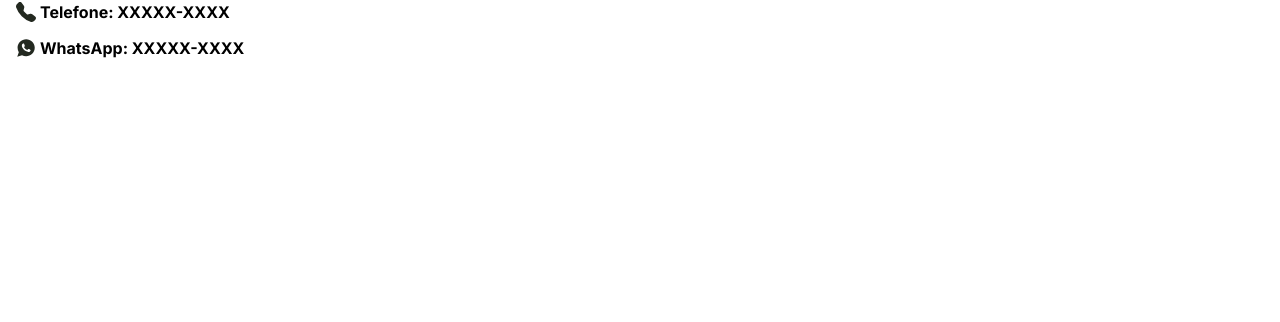
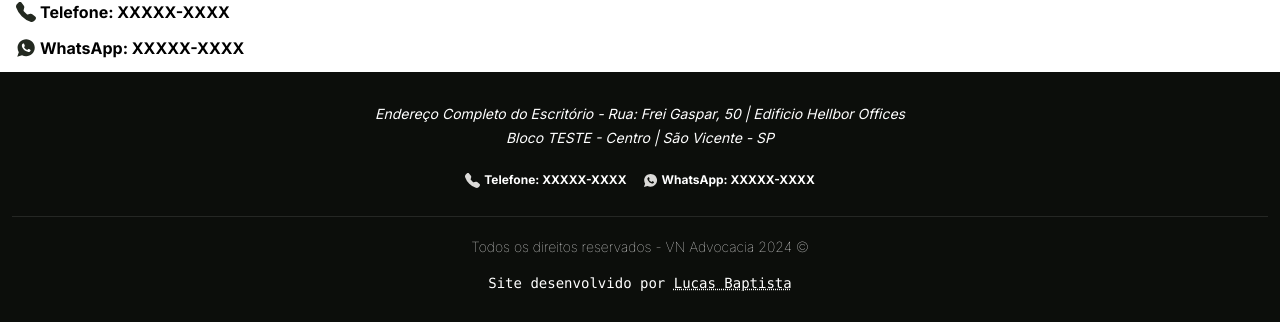
Before and after one commit to luscabap/VN-Advocacia, a React (Vite) app: page / in a window 1280 px wide. Shown: the part 2076-2398 px from the top of the page. Before the commit the page ends 2136 px from the top, so only its background shows below. Built offline with nearby package versions, Linux system fonts and the light colour scheme.

Commit message:
feat: new component Footer and SmallNumberContact

```diff
--- a/src/App.tsx
+++ b/src/App.tsx
@@ -1,4 +1,5 @@
 import { AboutUs } from "./Components/About";
+import { Footer } from "./Components/Footer";
 import { FormContact } from "./Components/FormContact";
 import { Header } from "./Components/Header";
 import { Home } from "./Components/Home";
@@ -14,7 +15,8 @@ function App() {
         <AboutUs />
         <FormContact />
       </div>
-    </>
+      <Footer />
+  </>
   )
 }
 
--- /dev/null
+++ b/src/Components/Footer/index.tsx
@@ -0,0 +1,17 @@
+import { SmallNumbersContact } from "../SmallNumbersContact"
+
+export const Footer = () => {
+  return (
+    <footer className="bg-darkColor text-white flex flex-col items-center justify-center gap-4 py-8 px-3">
+      <div>
+        <address className="text-sm text-center italic mb-1">Endereço Completo do Escritório - Rua: Frei Gaspar, 50 | Edificio Hellbor Offices</address>
+        <address className="text-sm text-center italic mb-2">Bloco TESTE - Centro | São Vicente - SP</address>
+      </div>
+      <div className="flex text-xs gap-4">
+        <SmallNumbersContact iconSize={15} iconColor="#DBDAD8"/>
+      </div>
+      <p className="text-sm border-solid border-t-[1px] border-ultraLightColor w-full pt-5 text-center font-thin">Todos os direitos reservados - VN Advocacia 2024 &copy;</p>
+      <code className="text-sm font-light ">Site desenvolvido por <a href="https://portfolio-luscabap.vercel.app/" target="_blank"></a><abbr title="lucasbaptistasilva.dev@gmail.com">Lucas Baptista</abbr></code>
+    </footer>
+  )
+}
--- a/src/Components/FormContact/index.tsx
+++ b/src/Components/FormContact/index.tsx
@@ -1,14 +1,8 @@
 import { useState } from "react";
 import { Title } from "../Title";
-import { BsFillTelephoneFill } from "react-icons/bs";
-import { IoLogoWhatsapp } from "react-icons/io";
-
+import { SmallNumbersContact } from "../SmallNumbersContact";
 // import emailjs from "@emailjs/browser";
 
-const iconProps = {
-  size: 20,
-  color: "#232920"
-}
 
 export const FormContact = () => {
   const [nome, setNome] = useState("");
@@ -91,14 +85,7 @@ export const FormContact = () => {
           Enviar
         </button>
       </form>
-      <div className="flex items-center justify-start gap-1 font-bold mb-3">
-        <BsFillTelephoneFill {...iconProps}/>
-        <h4>Telefone: XXXXX-XXXX</h4>
-      </div>
-      <div className="flex items-center justify-start gap-1 font-bold">
-        <IoLogoWhatsapp {...iconProps}/>
-        <h4>WhatsApp: XXXXX-XXXX</h4>
-      </div>
+      <SmallNumbersContact iconSize={20} iconColor="#232920"/>
     </>
   );
 };
--- /dev/null
+++ b/src/Components/SmallNumbersContact/index.tsx
@@ -0,0 +1,22 @@
+import { BsFillTelephoneFill } from "react-icons/bs";
+import { IoLogoWhatsapp } from "react-icons/io";
+
+interface ISmallNumberContactProps {
+  iconSize: number,
+  iconColor: string
+}
+
+export const SmallNumbersContact = ({ iconColor, iconSize }: ISmallNumberContactProps) => {
+  return (
+    <>
+      <div className="flex items-center justify-start gap-1 font-bold mb-3">
+        <BsFillTelephoneFill color={iconColor} size={iconSize}/>
+        <h4>Telefone: XXXXX-XXXX</h4>
+      </div>
+      <div className="flex items-center justify-start gap-1 font-bold mb-3">
+        <IoLogoWhatsapp color={iconColor} size={iconSize}/>
+        <h4>WhatsApp: XXXXX-XXXX</h4>
+      </div>
+    </>
+  )
+}
```
